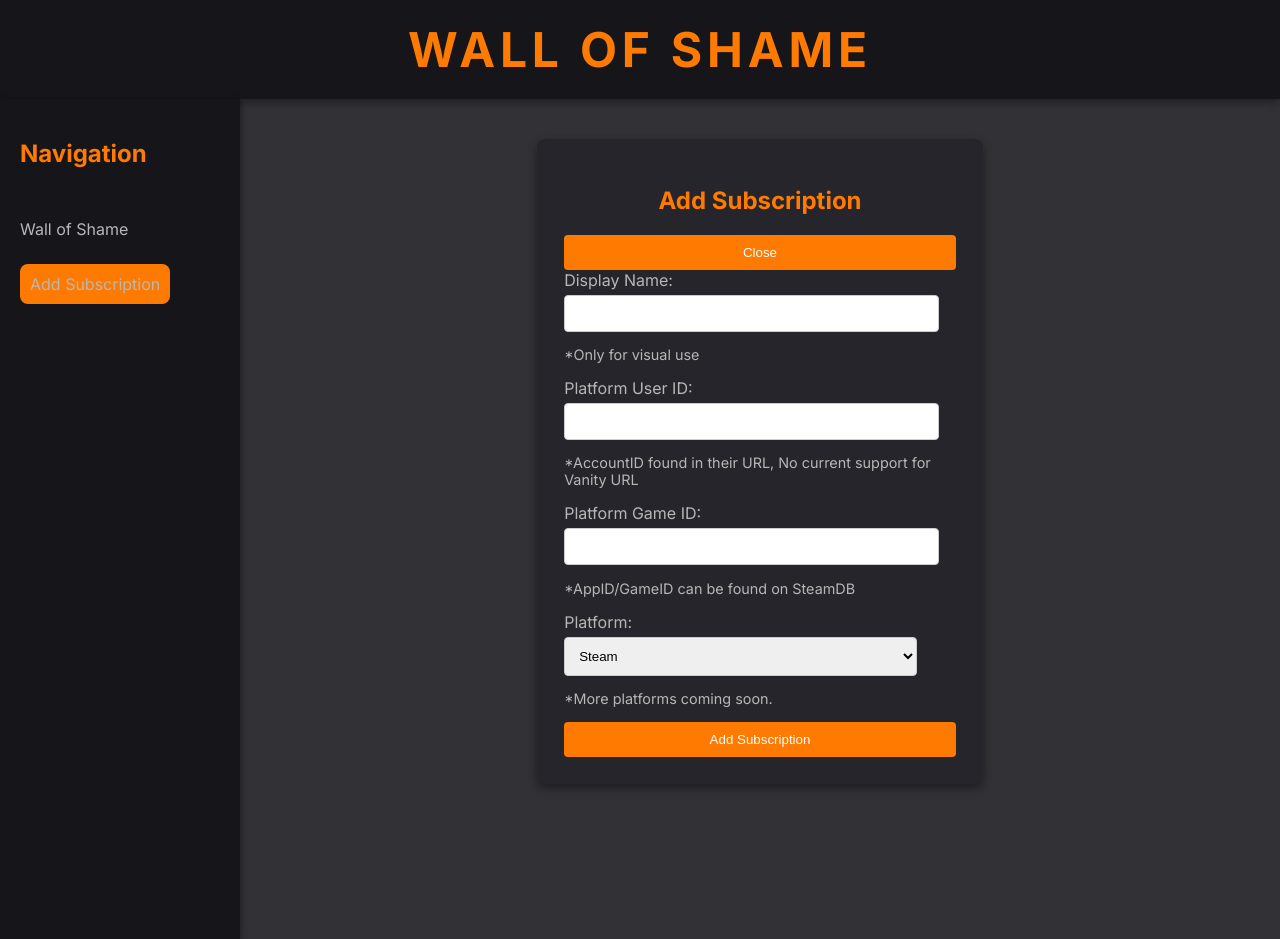
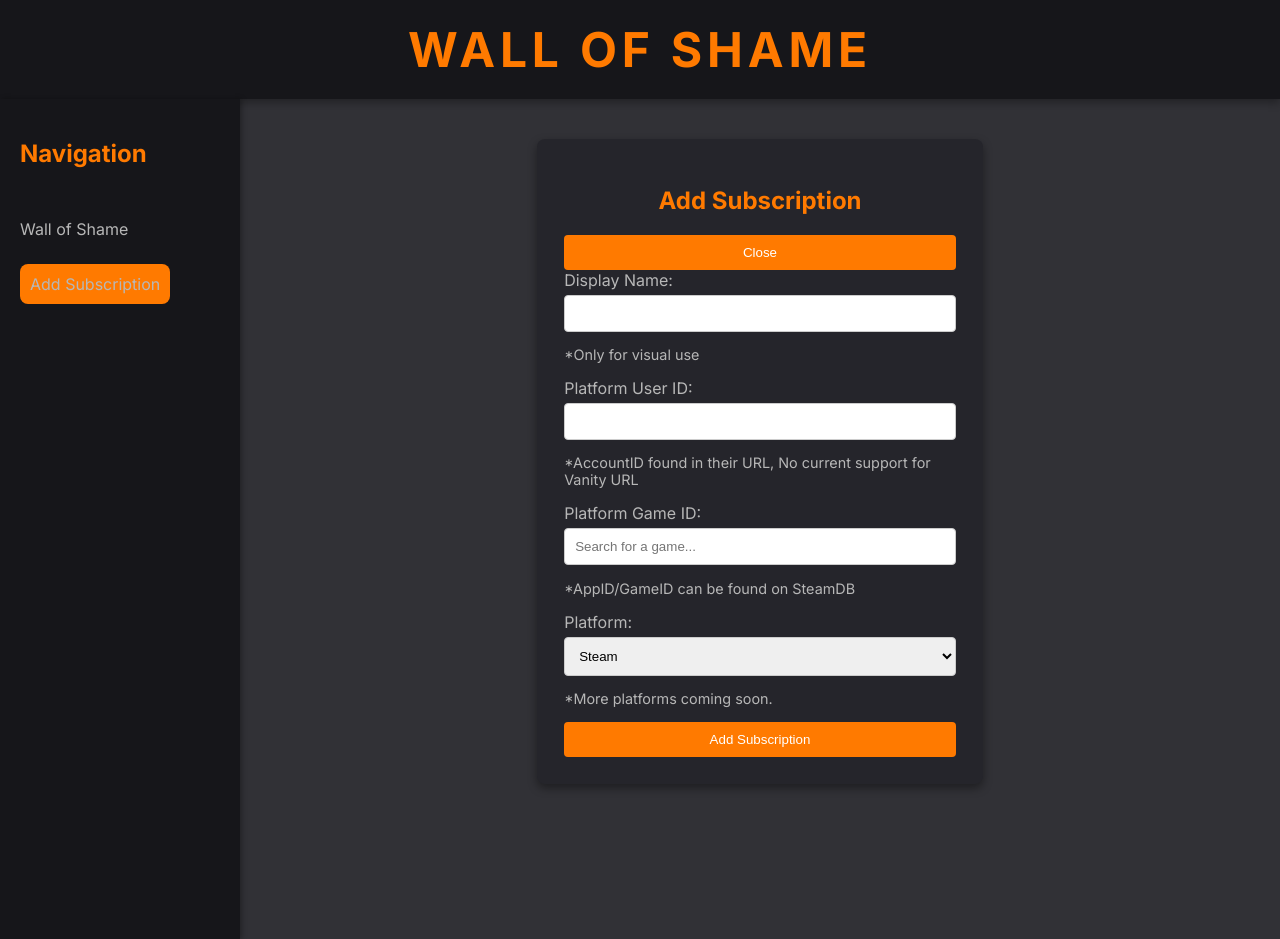
Before and after one commit to david-vos/quit4real.today, a Vue app: page /add-subscription in a window 1280 px wide. Built offline with nearby package versions, Linux system fonts and the light colour scheme.

Commit message:
Added search for games (#7)

```diff
--- a/src/components/AddSubscription.vue
+++ b/src/components/AddSubscription.vue
@@ -1,7 +1,7 @@
 <template>
   <div>
     <!-- Notification Component -->
-    <Notification/>
+    <Notification />
 
     <!-- Add Subscription Form -->
     <div class="add-subscription-container">
@@ -17,8 +17,8 @@
               required
           />
           <p class="info-message">*Only for visual use</p>
+        </div>
 
-        </div>
         <div class="form-group">
           <label for="platform_user_id">Platform User ID:</label>
           <input
@@ -29,16 +29,36 @@
           />
           <p class="info-message">*AccountID found in their URL, No current support for Vanity URL</p>
         </div>
+
         <div class="form-group">
           <label for="platform_game_id">Platform Game ID:</label>
-          <input
-              type="text"
-              id="platform_game_id"
-              v-model="subscription.platform_game_id"
-              required
-          />
+          <div class="input-wrapper">
+            <input
+                type="text"
+                id="platform_game_id"
+                v-model="searchQuery"
+                @input="searchGames"
+                placeholder="Search for a game..."
+                autocomplete="off"
+                @keydown.down.prevent="moveHighlight(1)"
+                @keydown.up.prevent="moveHighlight(-1)"
+                @keydown.enter.prevent="selectHighlighted"
+            />
+            <ul v-if="searchResults.length > 0" class="search-results">
+              <li
+                  v-for="(game, index) in searchResults"
+                  :key="game.id"
+                  @click="selectGame(game.id)"
+                  :class="{ highlighted: index === highlightedIndex }"
+                  :ref="(el) => (searchItems[index] = el)"
+              >
+                {{ game.name }}
+              </li>
+            </ul>
+          </div>
           <p class="info-message">*AppID/GameID can be found on SteamDB</p>
         </div>
+
         <div class="form-group">
           <label for="platform_id">Platform:</label>
           <select id="platform_id" v-model="subscription.platform_id" required>
@@ -47,6 +67,7 @@
           </select>
           <p class="info-message">*More platforms coming soon.</p>
         </div>
+
         <button type="submit">Add Subscription</button>
       </form>
     </div>
@@ -54,29 +75,27 @@
 </template>
 
 <script setup>
-import {reactive} from 'vue';
+import { reactive, ref, watch, nextTick } from 'vue';
 import Notification from './Notification.vue';
-import {addNotification} from './notificationService'; // Import the function from the service
+import { addNotification } from './notificationService';
 
-// Props
 defineProps({
   closePopup: {
     type: Function,
     required: true,
   },
 });
-// State for the subscription form
+
 const subscription = reactive({
   display_name: '',
   platform_user_id: '',
   platform_game_id: '',
-  platform_id: 'steam', // Default to steam
+  platform_id: 'steam',
 });
 
-// Submit the subscription form
-async function submitSubscription() {
+async function submitSubscription(subscription) {
   try {
-    const apiUrl = import.meta.env.VITE_APP_API_URL;
+    const apiUrl = import.meta.env.VITE_APP_API_URL; // Ensure this is set correctly
     const response = await fetch(`${apiUrl}/subscriptions`, {
       method: 'POST',
       headers: {
@@ -90,14 +109,76 @@ async function submitSubscription() {
       console.log('Subscription added:', data);
       addNotification('success', 'Subscription added successfully!');
     } else {
-      addNotification('success', 'Error adding subscription' + response.headers);
+      console.error('Error response:', response);
+      addNotification('error', `Error adding subscription: ${response.statusText}`);
       throw new Error('Network response was not ok');
     }
-
   } catch (error) {
     console.error('Error adding subscription:', error);
     addNotification('error', 'Error adding subscription. Please try again.');
   }
+}
+
+const searchQuery = ref('');
+const searchResults = ref([]);
+const highlightedIndex = ref(0);
+const searchItems = ref([]);
+
+async function searchGames() {
+  if (searchQuery.value.trim() === '' || subscription.platform_id !== 'steam') {
+    searchResults.value = [];
+    return;
+  }
+
+  try {
+    const apiUrl = import.meta.env.VITE_APP_API_URL;
+    const response = await fetch(
+        `${apiUrl}/games/${encodeURIComponent(searchQuery.value)}/steam`
+    );
+    if (response.ok) {
+      const data = await response.json();
+      searchResults.value = data || []; // Handle null response
+    } else {
+      searchResults.value = [];
+    }
+  } catch (error) {
+    console.error('Error searching games:', error);
+    searchResults.value = [];
+  }
+}
+
+function selectGame(gameId) {
+  subscription.platform_game_id = gameId;
+  searchQuery.value = searchResults.value.find((game) => game.id === gameId)?.name || '';
+  searchResults.value = [];
+  highlightedIndex.value = 0;
+}
+
+function selectHighlighted() {
+  if (searchResults.value.length > 0 && highlightedIndex.value >= 0) {
+    selectGame(searchResults.value[highlightedIndex.value].id);
+  }
+}
+
+watch(searchQuery, (newValue) => {
+  if (!newValue) {
+    subscription.platform_game_id = "";
+  }
+});
+
+function moveHighlight(direction) {
+  if (searchResults.value.length === 0) return;
+
+  highlightedIndex.value =
+      (highlightedIndex.value + direction + searchResults.value.length) %
+      searchResults.value.length;
+
+  nextTick(() => {
+    const item = searchItems.value[highlightedIndex.value];
+    if (item) {
+      item.scrollIntoView({ block: 'nearest', behavior: 'smooth' });
+    }
+  });
 }
 </script>
 
@@ -151,4 +232,84 @@ button:hover {
   font-size: 0.9rem;
   color: #b7b7b7; /* Light gray for the info message */
 }
+
+.add-subscription-container {
+  margin: 20px auto;
+  padding: 6%;
+  background-color: var(--table-row-color);
+  border-radius: 8px;
+  box-shadow: 0 4px 10px rgba(0, 0, 0, 0.4);
+}
+
+h2 {
+  text-align: center;
+  color: var(--highlight-color);
+}
+
+.form-group {
+  margin-bottom: 15px;
+  position: relative; /* For dropdown positioning */
+}
+
+label {
+  display: block;
+  margin-bottom: 5px;
+  color: var(--text-color);
+}
+
+input,
+select {
+  padding: 10px;
+  border: 1px solid #ccc;
+  border-radius: 4px;
+  width: 100%;
+  box-sizing: border-box; /* Ensure dropdown matches input width */
+}
+
+.input-wrapper {
+  position: relative;
+}
+
+.search-results {
+  list-style: none;
+  padding: 0;
+  margin: 0;
+  background: white;
+  border: 1px solid #ccc;
+  max-height: 150px;
+  overflow-y: auto;
+  position: absolute;
+  width: 100%; /* Match the input width */
+  z-index: 10;
+  border-radius: 4px;
+}
+
+.search-results li {
+  padding: 10px;
+  cursor: pointer;
+}
+
+.search-results li:hover,
+.search-results li.highlighted {
+  background-color: #f0f0f0;
+}
+
+button {
+  width: 100%;
+  padding: 10px;
+  background-color: var(--highlight-color);
+  color: white;
+  border: none;
+  border-radius: 4px;
+  cursor: pointer;
+}
+
+button:hover {
+  background-color: #e66a00;
+}
+
+.info-message {
+  font-size: 0.9rem;
+  color: #b7b7b7;
+}
 </style>
```
